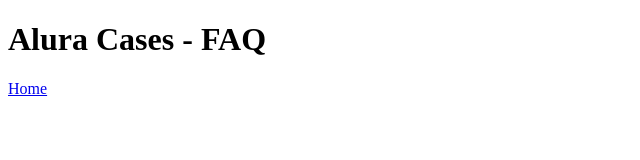
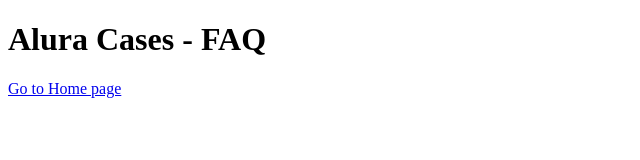
Before and after one commit to PedroPureza/Alura-Next, a Next.js app: page /faq in a window 1280 px wide. Shown: the top 160 px of the page, without its empty margins (0-640 px from the left). Built offline with nearby package versions, Linux system fonts and the light colour scheme.

Commit message:
update link component on pages

```diff
--- a/pages/faq.js
+++ b/pages/faq.js
@@ -1,12 +1,10 @@
-import Link from 'next/link'
+import Link from "../src/components/Link";
 
 export default function FAQPage() {
-    return (
-        <div>
-            <h1>Alura Cases - FAQ</h1>
-            <Link href="/index">
-                <a>Home</a>
-            </Link>
-        </div>
-    )
+  return (
+    <div>
+      <h1>Alura Cases - FAQ</h1>
+      <Link href="/">Go to Home page</Link>
+    </div>
+  );
 }
```
Also changed, not shown: pages/index.js (+7 -9 lines).
